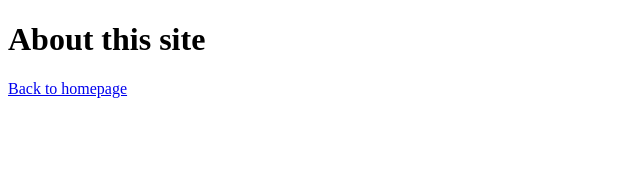
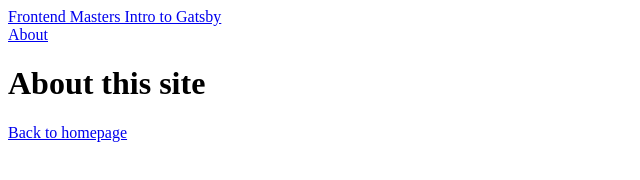
Before and after one commit to fbclh/gatsby-intro, a Gatsby site: page /about in a window 1280 px wide. Shown: the whole page, without its empty margins (0-640 px from the left). Built offline with nearby package versions, Linux system fonts and the light colour scheme; Gatsby itself is replaced by a stand-in of ours.

Commit message:
Add and use a shared layout component

```diff
--- a/gatsby-config.js
+++ b/gatsby-config.js
@@ -6,5 +6,5 @@ module.exports = {
     image:
       'https://res.cloudinary.com/jlengstorf/image/upload/v1628127675/frontend-masters/gatsby-intro/share-image.jpg',
   },
-  plugins: [],
+  plugins: ['gatsby-plugin-react-helmet'],
 };
--- a/package.json
+++ b/package.json
@@ -16,7 +16,9 @@
   },
   "dependencies": {
     "gatsby": "^4.9.0",
+    "gatsby-plugin-react-helmet": "^5.9.0",
     "react": "^17.0.1",
-    "react-dom": "^17.0.1"
+    "react-dom": "^17.0.1",
+    "react-helmet": "^6.1.0"
   }
 }
--- /dev/null
+++ b/src/components/layout.js
@@ -0,0 +1,38 @@
+import * as React from 'react';
+import { Link, useStaticQuery, graphql } from 'gatsby';
+import { Seo } from '../components/seo.js';
+
+function Layout({
+  children,
+  title = false,
+  description = false,
+  image = false,
+  path = false,
+}) {
+  const data = useStaticQuery(graphql`
+    query getSiteTitle {
+      site {
+        siteMetadata {
+          title
+        }
+      }
+    }
+  `);
+
+  const meta = data?.site?.siteMetadata ?? {};
+
+  return (
+    <>
+      <Seo title={title} description={description} image={image} path={path} />
+      <header>
+        <Link to="/">{meta.title}</Link>
+        <nav>
+          <Link to="/about">About</Link>
+        </nav>
+      </header>
+      <main>{children}</main>
+    </>
+  );
+}
+
+export default Layout;
--- /dev/null
+++ b/src/components/seo.js
@@ -0,0 +1,47 @@
+import * as React from 'react';
+import { Helmet } from 'react-helmet';
+import { useStaticQuery, graphql } from 'gatsby';
+
+function Seo(props) {
+  const data = useStaticQuery(graphql`
+    query getSiteMetadata {
+      site {
+        siteMetadata {
+          description
+          image
+          siteUrl
+          title
+        }
+      }
+    }
+  `);
+
+  const defaults = data?.site?.siteMetadata;
+
+  const title = props.title || defaults.title;
+  const description = props.description || defaults.description;
+  const image = new URL(props.image || defaults.image, defaults.siteUrl);
+  const url = new URL(props.path || '/', defaults.siteUrl);
+
+  return (
+    <Helmet>
+      <title>{title}</title>
+      <meta name="description" content={description} />
+      <link rel="canonical" href={url} />
+      {image && <meta name="image" content={image} />}
+
+      <meta property="og:url" content={url} />
+      <meta property="og:type" content="website" />
+      <meta property="og:title" content={title} />
+      <meta property="og:description" content={description} />
+      {image && <meta name="og:image" content={image} />}
+
+      <meta name="twitter:card" content="summary_large_image" />
+      <meta name="twitter:title" content={title} />
+      <meta name="twitter:description" content={description} />
+      {image && <meta name="twitter:image" content={image} />}
+    </Helmet>
+  );
+}
+
+export { Seo };
--- a/src/pages/about.js
+++ b/src/pages/about.js
@@ -1,12 +1,16 @@
 import * as React from 'react';
 import { Link } from 'gatsby';
+import Layout from '../components/layout.js';
 
 function AboutPage() {
   return (
-    <main>
+    <Layout
+      title="About this site"
+      description="More information about this site"
+    >
       <h1>About this site</h1>
       <Link to="/">Back to homepage</Link>
-    </main>
+    </Layout>
   );
 }
 
```
Also changed, not shown: src/pages/index.js (+6 -22 lines), 1 other file.
